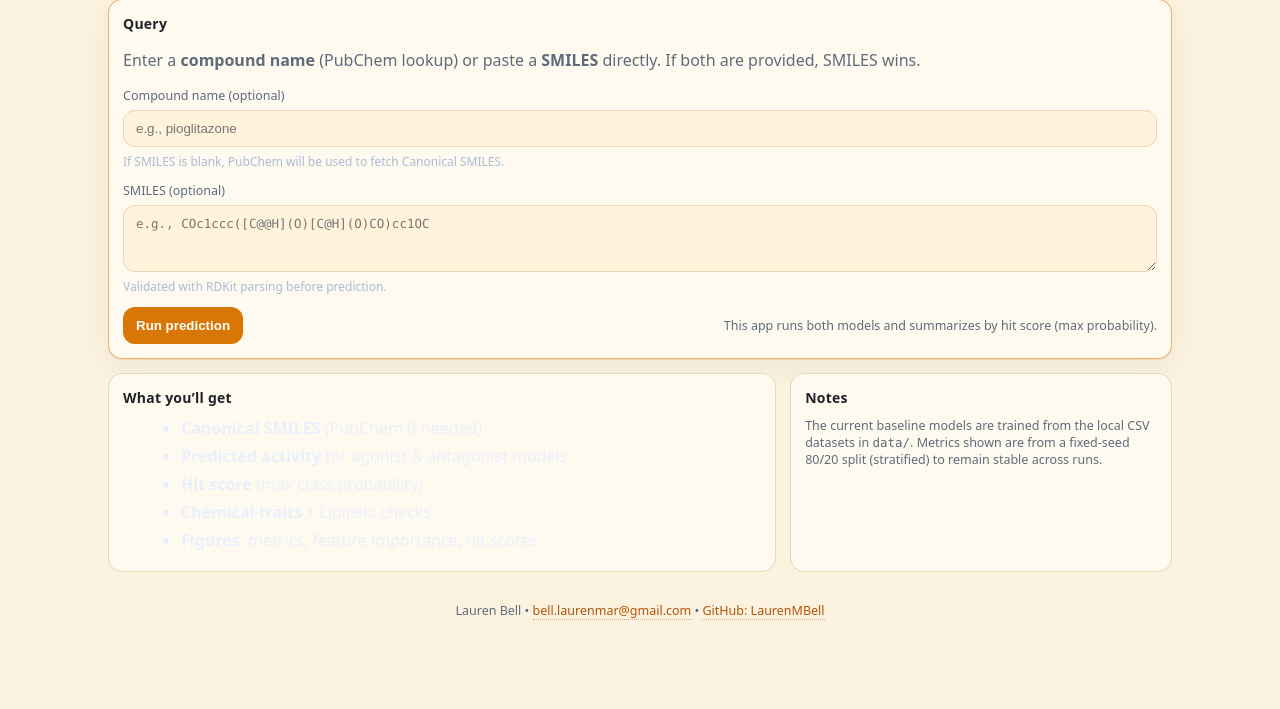
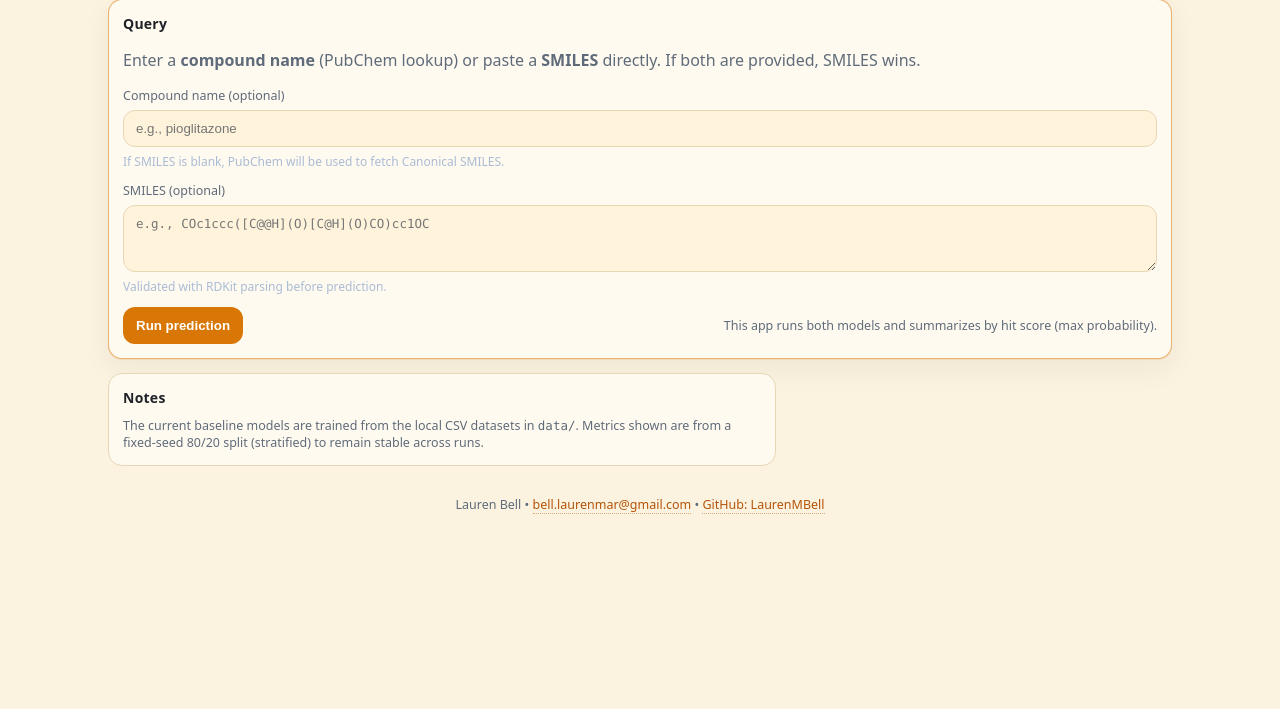
Before and after one commit to LaurenMBell/pparg, a Flask app: page / in a window 1280 px wide. Shown: the part 119-828 px from the top of the page. Run offline with Flask 3, Linux system fonts and the light colour scheme.

Commit message:
more minor changes to ui

```diff
--- a/templates/index.html
+++ b/templates/index.html
@@ -62,17 +62,6 @@
         </section>
 
         <section class="panel">
-          <h2 class="panel__title">What you’ll get</h2>
-          <ul class="list">
-            <li><b>Canonical SMILES</b> (PubChem if needed)</li>
-            <li><b>Predicted activity</b> for agonist & antagonist models</li>
-            <li><b>Hit score</b> (max class probability)</li>
-            <li><b>Chemical traits</b> + Lipinski checks</li>
-            <li><b>Figures</b>: metrics, feature importance, hit scores</li>
-          </ul>
-        </section>
-
-        <section class="panel">
           <h2 class="panel__title">Notes</h2>
           <div class="muted small">
             The current baseline models are trained from the local CSV datasets in <code>data/</code>.
```
